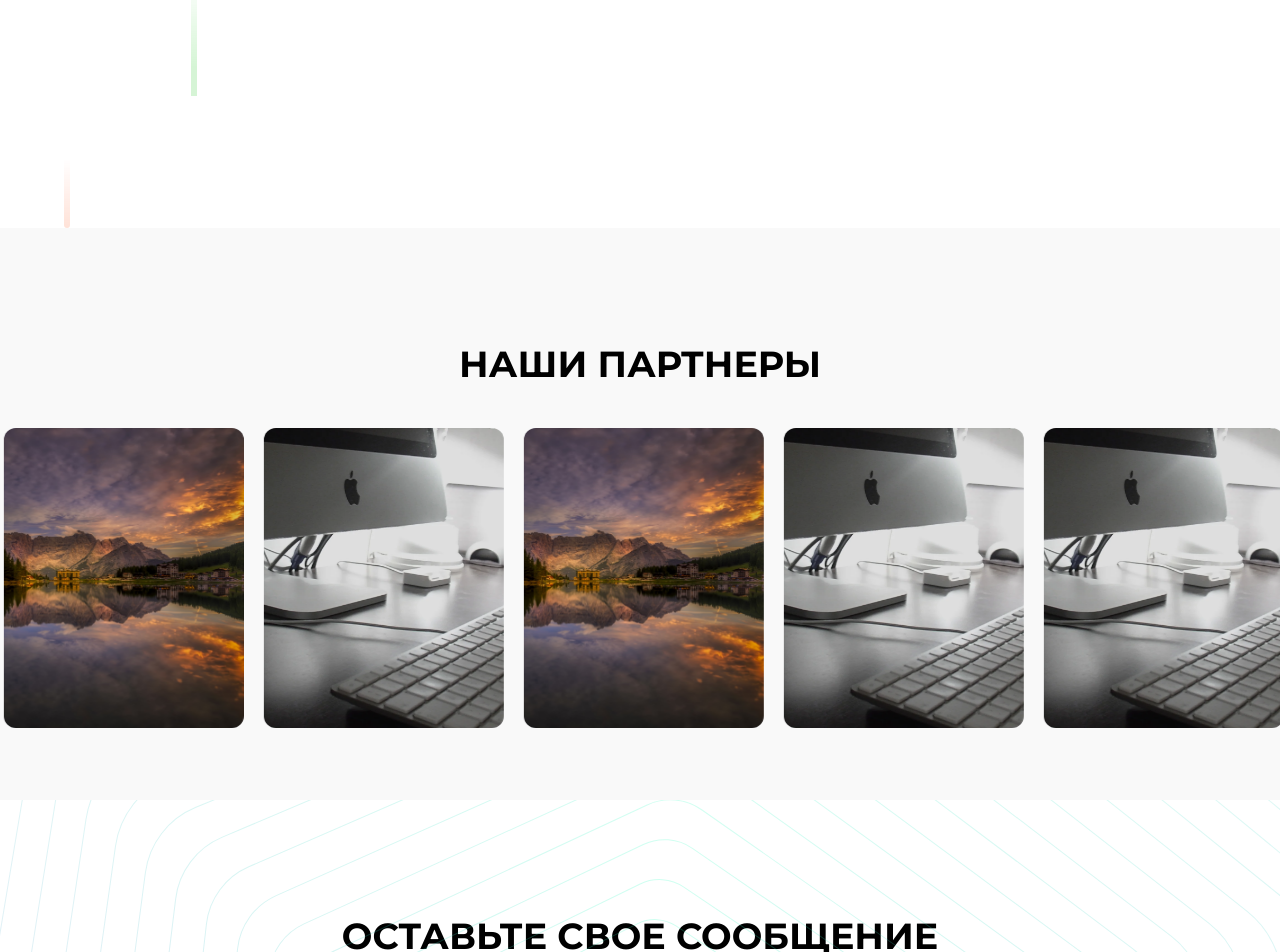
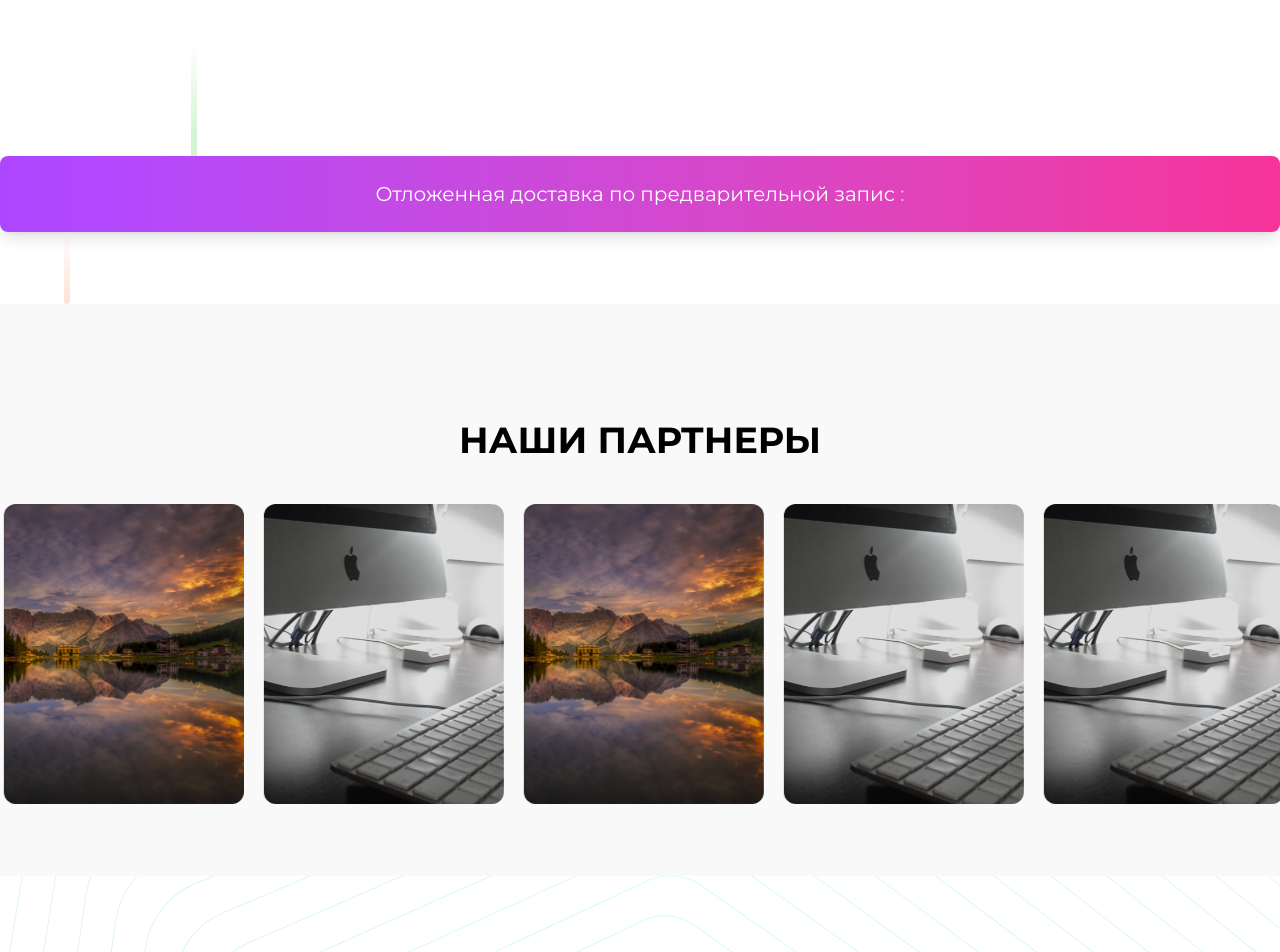
Before and after one commit to codebasecodebase/netlify, a Next.js app: page / in a window 1280 px wide. Shown: the part 5531-6483 px from the top of the page. Built offline with nearby package versions, Linux system fonts and the light colour scheme.

Commit message:
Удаление react compiler

```diff
--- a/app/components/main_page/advantagesSection.tsx
+++ b/app/components/main_page/advantagesSection.tsx
@@ -5,6 +5,8 @@ import Image from 'next/image';
 import gsap from 'gsap';
 import { ScrollTrigger } from 'gsap/dist/ScrollTrigger';
 import { useRef, useLayoutEffect, useEffect } from 'react';
+
+import AdvancedTypewriter from './advantagesSection/typeWriter';
 
 export default function AdventagesSection() {
     const linesRef = useRef<HTMLDivElement>(null);
@@ -391,6 +393,7 @@ export default function AdventagesSection() {
                     </div>
                 </div>
             </div>
+            <AdvancedTypewriter/>
         </section>
     );
 }
--- /dev/null
+++ b/app/components/main_page/advantagesSection/typeWriter.tsx
@@ -0,0 +1,59 @@
+'use client';
+import React, { useState, useEffect, useCallback } from 'react';
+
+// Кастомный хук для эффекта печатной машинки
+const useTypewriter = (texts: string[], speed: number = 100, pause: number = 2000) => {
+  const [index, setIndex] = useState(0);
+  const [subIndex, setSubIndex] = useState(0);
+  const [reverse, setReverse] = useState(false);
+  const [currentText, setCurrentText] = useState('');
+
+  useEffect(() => {
+    if (subIndex === texts[index].length + 1 && !reverse) {
+      setReverse(true);
+      return;
+    }
+
+    if (subIndex === 0 && reverse) {
+      setReverse(false);
+      setIndex(prev => (prev + 1) % texts.length);
+      return;
+    }
+
+    const timeout = setTimeout(() => {
+      setSubIndex(prev => prev + (reverse ? -1 : 1));
+    }, reverse ? speed / 2 : speed);
+
+    return () => clearTimeout(timeout);
+  }, [subIndex, index, reverse, texts, speed]);
+
+  useEffect(() => {
+    setCurrentText(texts[index].substring(0, subIndex));
+  }, [subIndex, index, texts]);
+
+  return currentText;
+};
+
+// Компонент с использованием кастомного хука
+const AdvancedTypewriter: React.FC = () => {
+  const texts = [
+    "Отложенная доставка по предварительной записи",
+    "Работаем с объемной доставкой",
+    "Доставка по всей Республике Беларусь курьерскими службами",
+    "Самовывоз со склада",
+    "Отложенная доставка по предварительной записи"
+  ];
+
+  const displayText = useTypewriter(texts, 150, 1000);
+
+  return (
+    <div className="p-6 bg-gradient-to-r from-purple-500 to-pink-500 text-white rounded-lg shadow-lg text-center">
+      <p className="text-xl">
+        {displayText}
+        <span className="animate-pulse duration-3000"> :</span>
+      </p>
+    </div>
+  );
+};
+
+export default AdvancedTypewriter;
```
